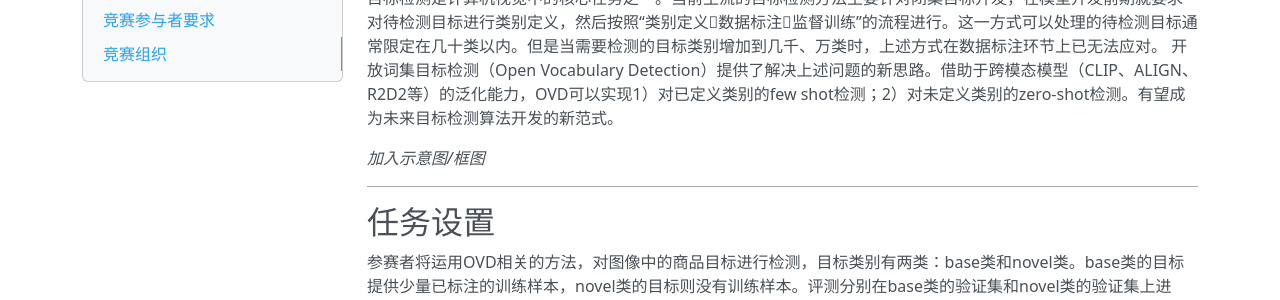
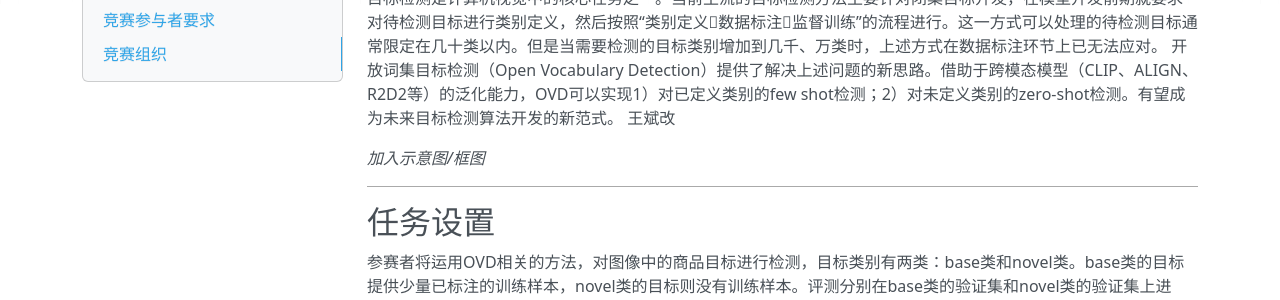
Before and after one commit to 360CVGroup/OVD_Contest, an MkDocs documentation site: the page built from docs/index.md, in a window 1280 px wide and 900 px high. Shown: the part 302-602 px from the top of the window. Built offline with MkDocs 1.6.1, drawn with Linux system fonts in a browser that asks for light colours; nearby versions of some CDN libraries; some of the changed text lies outside the part shown.

Commit message:
binwang777

```diff
--- a/docs/index.md
+++ b/docs/index.md
@@ -7,6 +7,7 @@ hosted by 360 AI Institute
 
 目标检测是计算机视觉中的核心任务之一。当前主流的目标检测方法主要针对闭集目标开发，在模型开发前期就要求对待检测目标进行类别定义，然后按照“类别定义数据标注监督训练”的流程进行。这一方式可以处理的待检测目标通常限定在几十类以内。但是当需要检测的目标类别增加到几千、万类时，上述方式在数据标注环节上已无法应对。
 开放词集目标检测（Open Vocabulary Detection）提供了解决上述问题的新思路。借助于跨模态模型（CLIP、ALIGN、R2D2等）的泛化能力，OVD可以实现1）对已定义类别的few shot检测；2）对未定义类别的zero-shot检测。有望成为未来目标检测算法开发的新范式。
+王斌改
 
 *加入示意图/框图*
 
```
